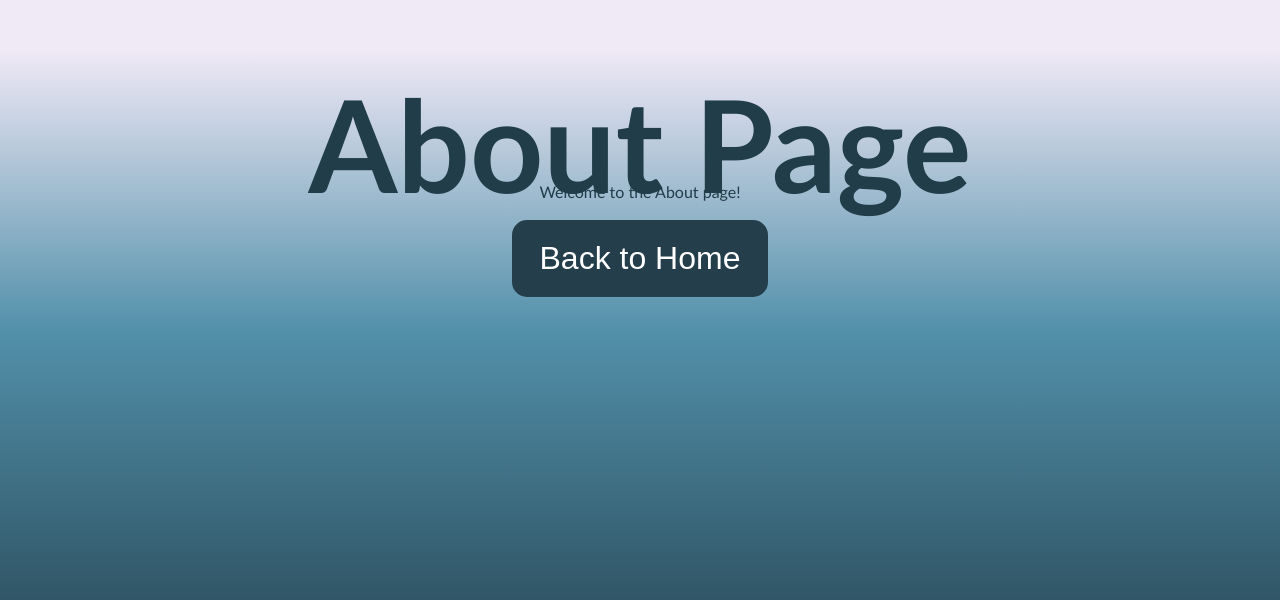
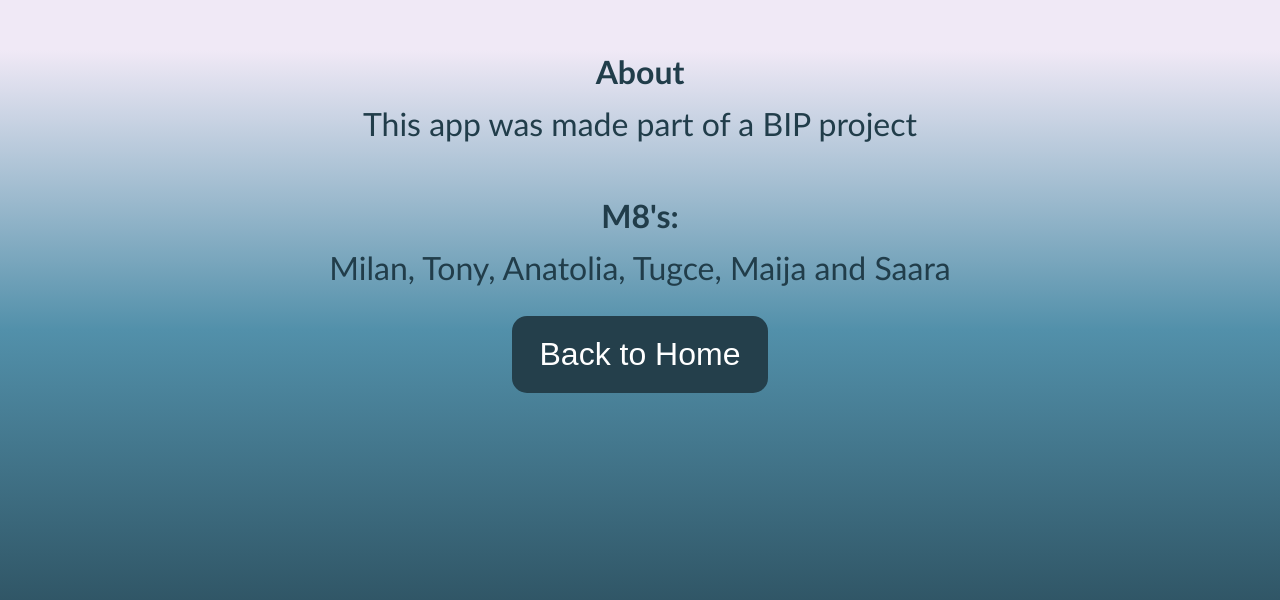
Before and after one commit to M8s-Technology-in-Smart-Society/M8s, a React (Vite) app in the folder Software/M8Find/: page /about in a window 1280 px wide. Shown: the part 190-790 px from the top of the page. Built offline with nearby package versions, Linux system fonts and the light colour scheme.

Commit message:
Added information to about page, changed the font sizes and margins.

```diff
--- a/Software/M8Find/src/pages/About.css
+++ b/Software/M8Find/src/pages/About.css
@@ -6,3 +6,13 @@ div {
   height: 100vh;
   text-align: center;
 }
+
+h2{
+  margin-bottom: 4px;
+}
+
+p{
+  margin-top: 0;
+  margin-bottom: 24px;
+  font-size: 2rem;
+}
--- a/Software/M8Find/src/pages/About.jsx
+++ b/Software/M8Find/src/pages/About.jsx
@@ -7,8 +7,10 @@ function About() {
 
   return (
     <div className ="about-container">
-      <h1>About Page</h1>
-      <p>Welcome to the About page!</p>
+      <h2>About</h2>
+      <p>This app was made part of a BIP project</p>
+      <h2>M8's:</h2>
+      <p>Milan, Tony, Anatolia, Tugce, Maija and Saara</p>
       <Button onClick={() => navigate('/')}>Back to Home</Button>
     </div>
   )
```
